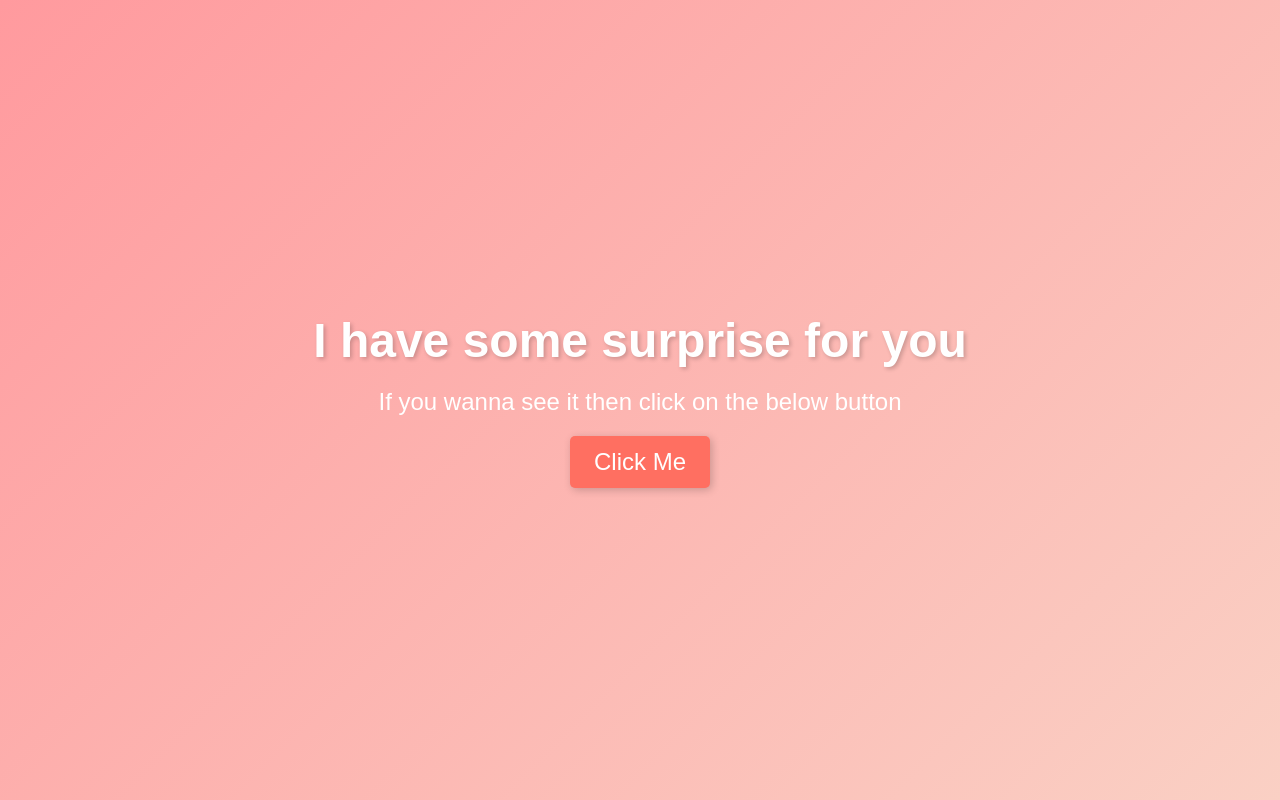
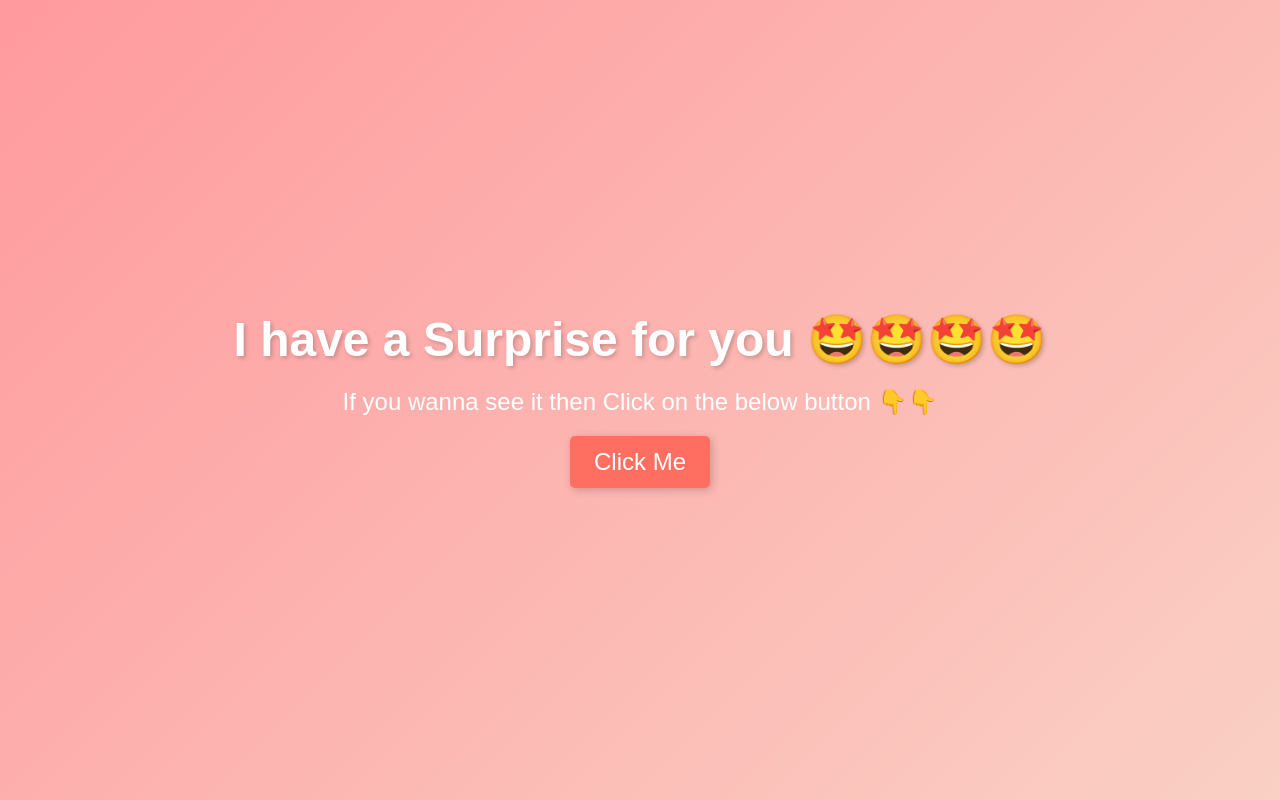
Before and after one commit to rohinishraj124/timepass, a plain HTML site: page index.html in a window 1280 px wide. Drawn offline with Linux system fonts and the light colour scheme.

Commit message:
Update index.html

```diff
--- a/index.html
+++ b/index.html
@@ -94,8 +94,9 @@
 <body>
 
     <div>
-        <h1>I have some surprise for you</h1>
-        <p>If you wanna see it then click on the below button</p>
+        <h1>I have a Surprise for you 🤩🤩🤩🤩
+        </h1>
+        <p>If you wanna see it then Click on the below button 👇👇 </p>
         <a href="bday.html"><button>Click Me</button></a>
     </div>
 
```
